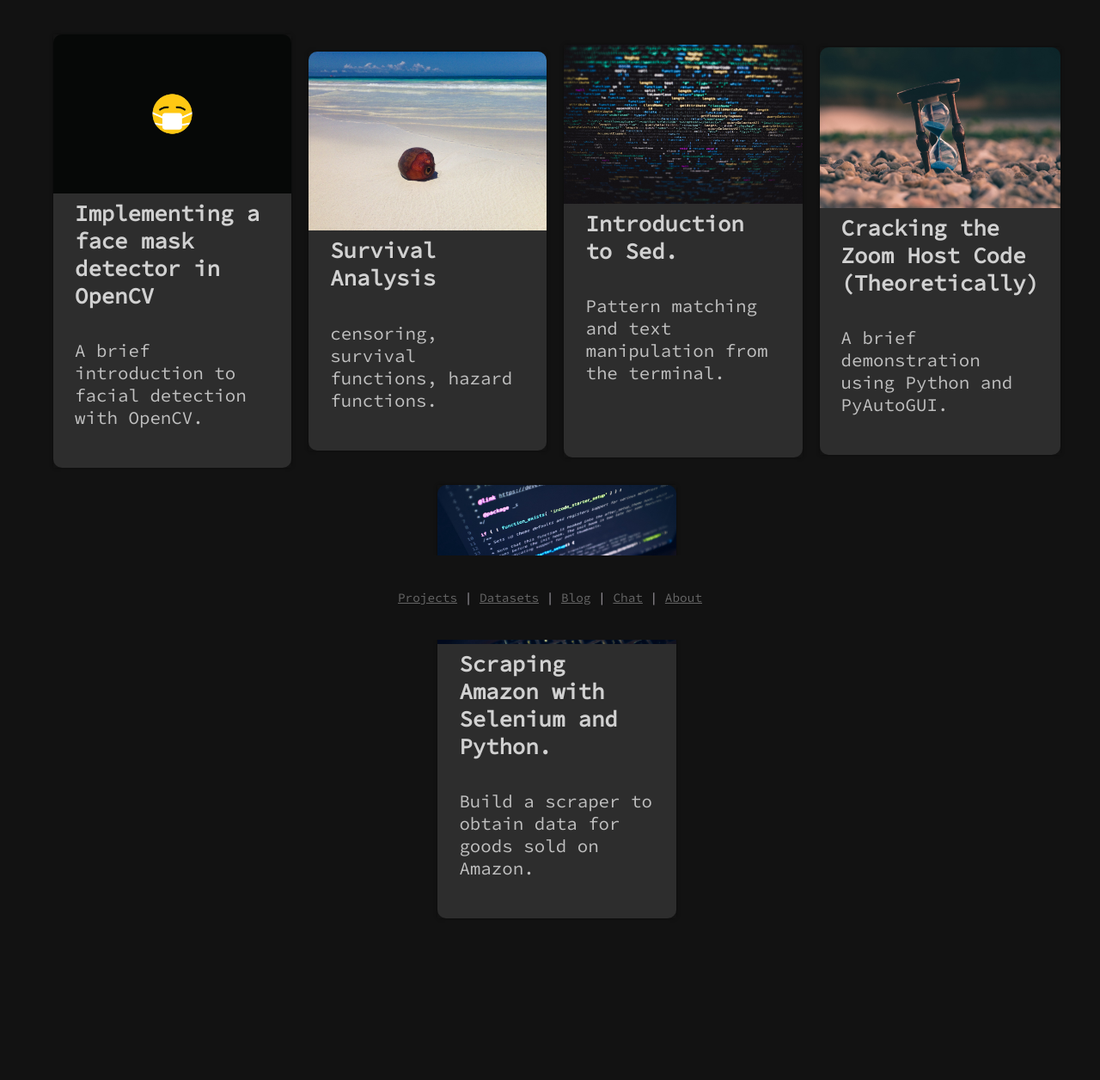
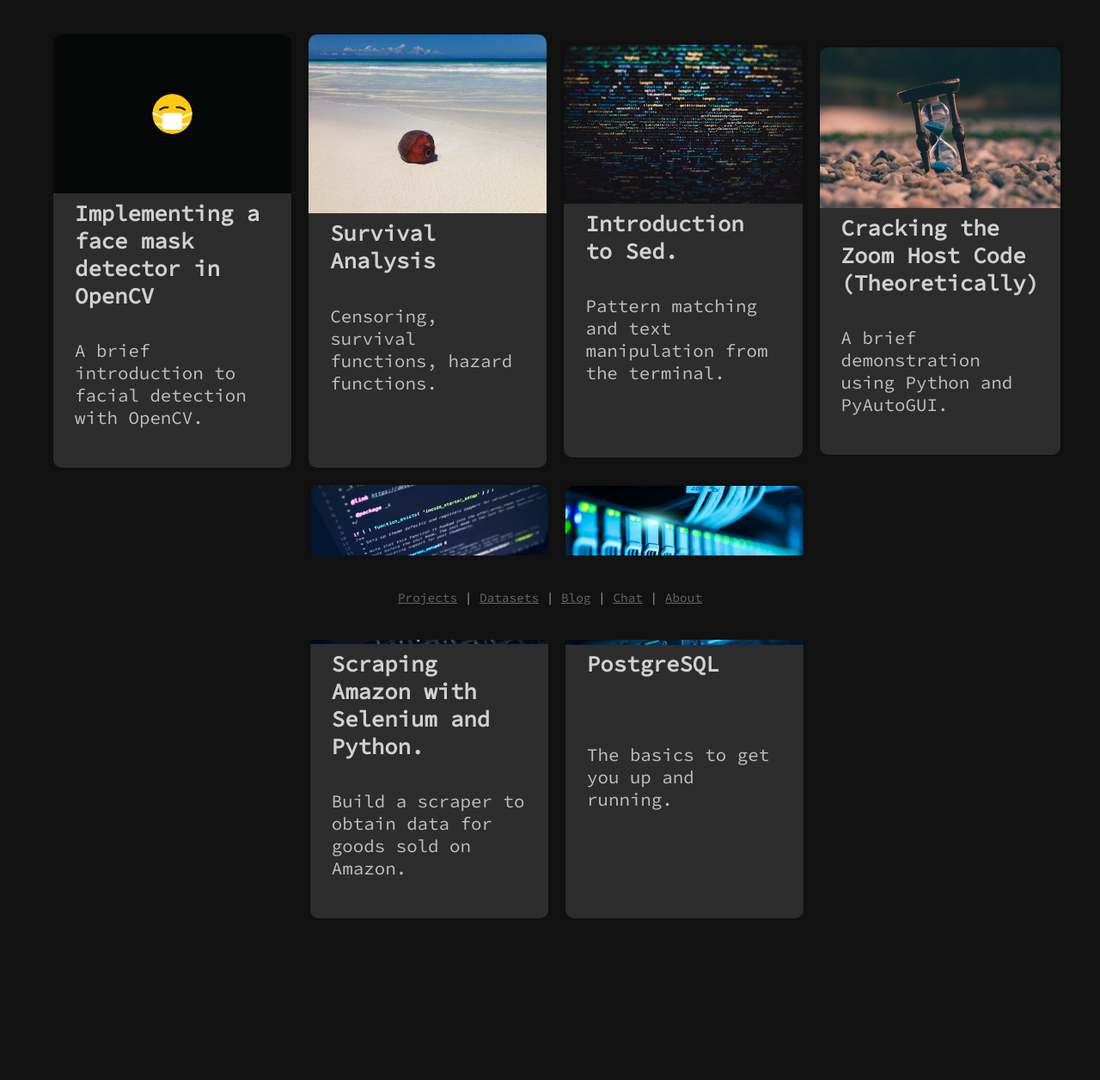
Before and after one commit to brenfrrs/personalsite, a Flask app: page /blog in a window 1280 px wide. Shown: the part 56-1312 px from the top of the page at 86% size. Run offline with Flask 2, Linux system fonts and the light colour scheme; some libraries are stand-ins or nearby versions.

Commit message:
Added postgres article card

```diff
--- a/templates/blogs.html
+++ b/templates/blogs.html
@@ -43,8 +43,8 @@
                         <h3 class="article-title">Survival Analysis</h3>
 
 
-                        <p class="article-summary">censoring, survival functions, hazard functions.</p>
-                        <br>
+                        <p class="article-summary">Censoring, survival functions, hazard functions.</p>
+                        <br><br><br>
 
 
                     </div>
@@ -103,6 +103,31 @@
                 </a>
             </article>
             <!-- article end -->
+
+            <!-- article start -->
+            <article>
+                <a class="card-clickable" href="/postgres_basics">
+                    <div class="img-box">
+                        <img src="static/blog_imgs/server.jpeg" alt="mask">
+                    </div>
+
+                    <div class="text-content">
+                        <h3 class="article-title">PostgreSQL</h3>
+                        <br>
+
+
+                        <p class="article-summary">The basics to get you up and running.</p>
+                        <br><br><br><br><br>
+
+
+                    </div>
+                </a>
+            </article>
+            <!-- article end -->
+
+
+
+
         </div>
     </div>
 </body>
```
